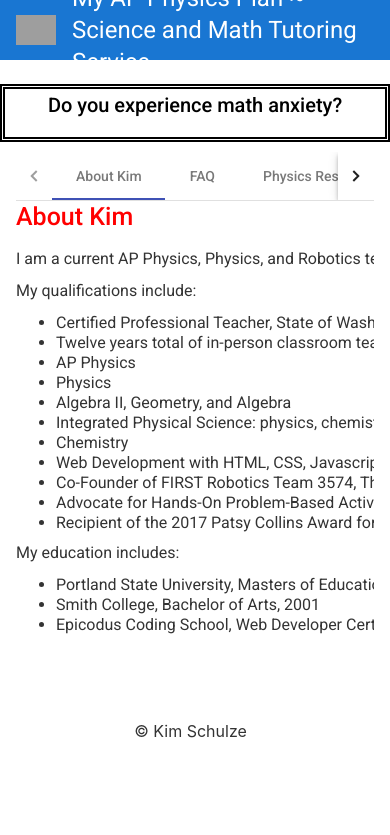
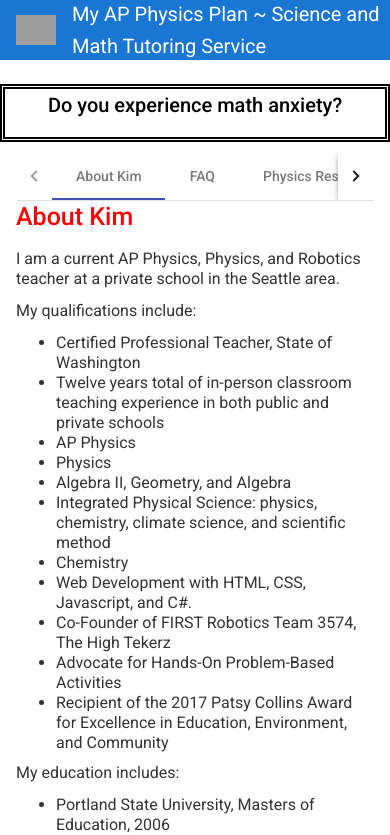
Before and after one commit to kayschulze/my-ap-physics-plan, an Angular app: page / in a window 390 px wide. Shown: the top 835 px of the page. Built offline with nearby package versions, Linux system fonts and the light colour scheme; grey boxes are pictures that could not be loaded; a small style sheet from the web is missing.

Commit message:
adjust tabs for mobile.

```diff
--- a/src/app/app.component.css
+++ b/src/app/app.component.css
@@ -214,8 +214,11 @@ footer a {
   margin-top: 10px;
 }
 
-@media only screen and (max-width:600px) {
-  .mat-tab-group {
+@media only screen and (max-width:1200px) {
+  .mat-tab-group, .tab-width {
     width: 100%;
   }
+  h1 {
+    font-size: 20px;
+  }
 }
--- a/src/app/app.component.html
+++ b/src/app/app.component.html
@@ -51,7 +51,7 @@
 
   <!-- Footer -->
   <footer>
-      &copy; Kim Schulze &nbsp;
+      &copy; Kim Schulze 2020 &nbsp;
   </footer>
 
 </div>
--- a/src/app/message-slide/message-slide.component.html
+++ b/src/app/message-slide/message-slide.component.html
@@ -1,4 +1,4 @@
-<div class="w3-content messageText" style="max-width:600px">
+<div class="w3-content messageText content" style="max-width:600px">
   <div class="mySlides w3-container w3-xlarge w3-white">
     <h2>Are you looking to build confidence in problem-solving?</h2>
   </div>
```
